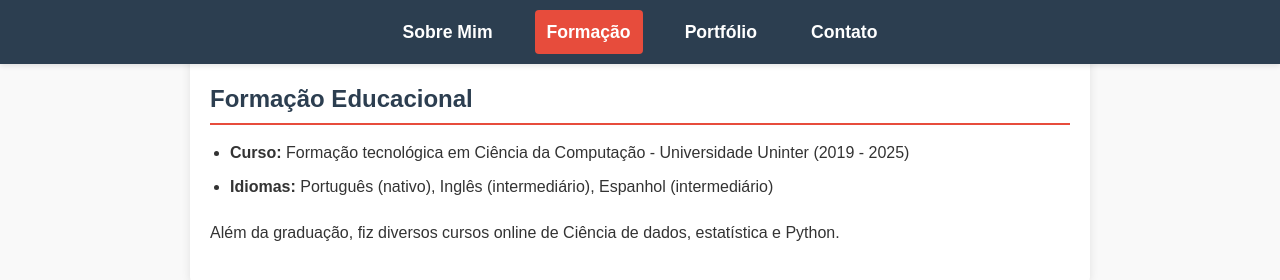
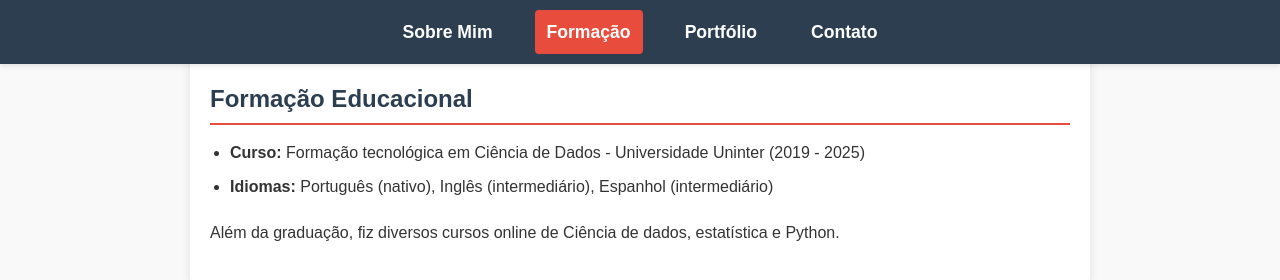
Before and after one commit to C0nn3ctF4st/meu_portifolio, a plain HTML site: page index.html in a window 1280 px wide. Both pictures are taken after a click on the link "Formação". Drawn offline with Linux system fonts and the light colour scheme.

Commit message:
Update index.html

```diff
--- a/index.html
+++ b/index.html
@@ -169,7 +169,7 @@
     <section id="formacao">
       <h2>Formação Educacional</h2>
       <ul>
-        <li><strong>Curso:</strong> Formação tecnológica em Ciência da Computação - Universidade Uninter (2019 - 2025)</li>
+        <li><strong>Curso:</strong> Formação tecnológica em Ciência de Dados - Universidade Uninter (2019 - 2025)</li>
         <li><strong>Idiomas:</strong> Português (nativo), Inglês (intermediário), Espanhol (intermediário)</li>
       </ul>
       <p>Além da graduação, fiz diversos cursos online de Ciência de dados, estatística e Python.</p>
@@ -249,4 +249,5 @@
     }
   </script>
 </body>
+
 </html>
```
